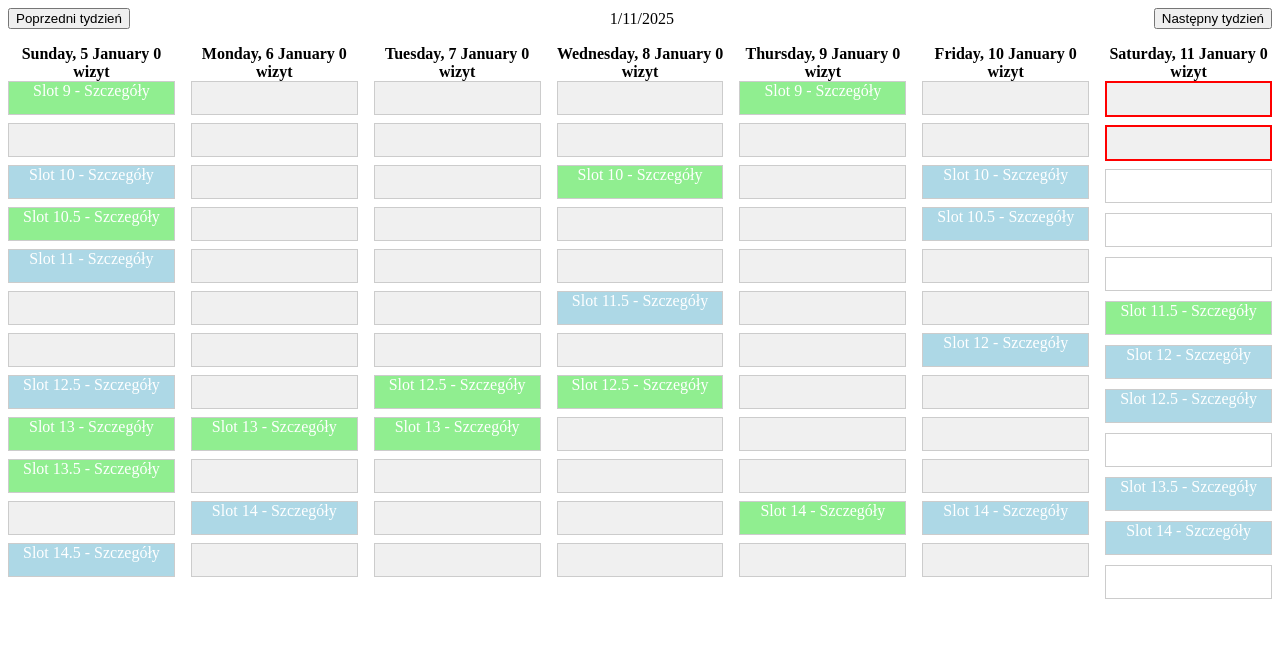
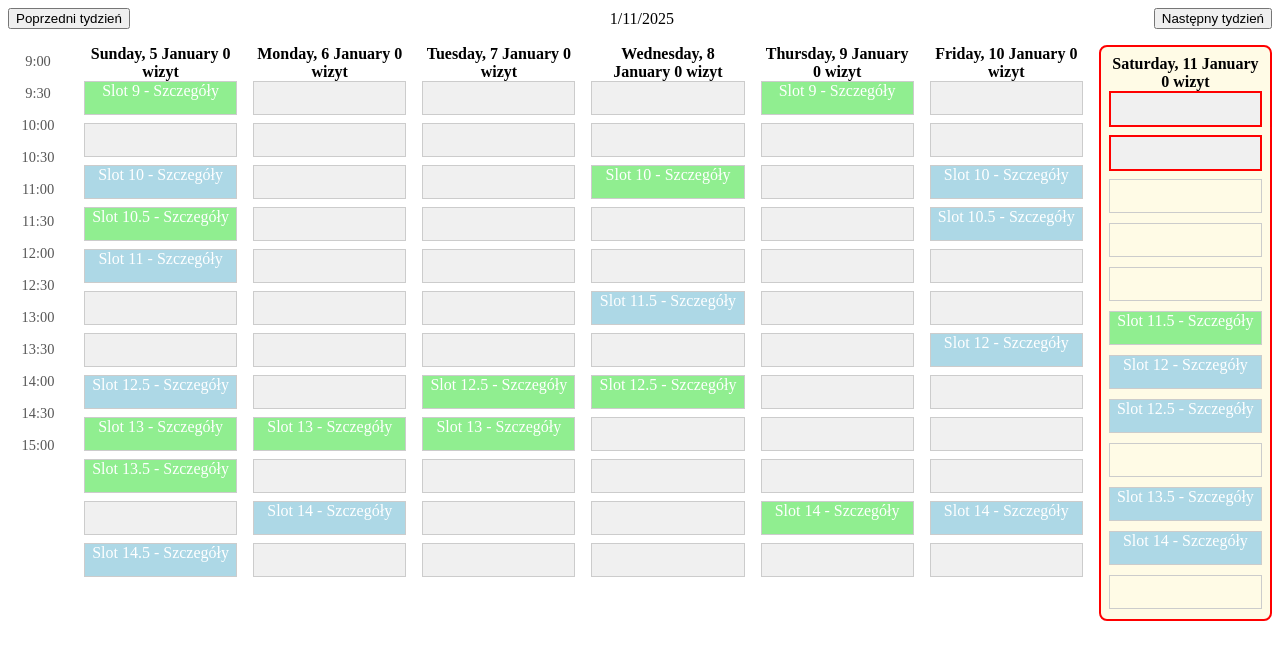
Before and after one commit to kamilabla/Konsultacje-lekarskie, an Angular app in the folder lekarz-kalendarz/: page / in a window 1280 px wide. Shown: the top 660 px of the page. Built offline with nearby package versions, Linux system fonts and the light colour scheme.

Commit message:
dodano godziny

```diff
--- a/lekarz-kalendarz/src/app/calendar/calendar.component.css
+++ b/lekarz-kalendarz/src/app/calendar/calendar.component.css
@@ -47,3 +47,42 @@
   .slot.current {
     border: 2px solid red;
   }
+
+  .today {
+    border: 2px solid red;
+    border-radius: 8px;
+    padding: 0.5rem;
+    background-color: #fffbe6; /* Opcjonalne delikatne podświetlenie */
+  }
+
+  .content {
+    display: flex;
+  }
+
+  .hours {
+    width: 60px;
+    display: flex;
+    flex-direction: column;
+    align-items: center;
+    padding-right: 1rem;
+  }
+
+  .hour {
+    height: 2rem;
+    display: flex;
+    justify-content: center;
+    align-items: center;
+    font-size: 0.9rem;
+    color: #555;
+  }
+
+  .days {
+    flex: 1;
+    display: flex;
+  }
+
+  .day {
+    flex: 1;
+    display: flex;
+    flex-direction: column;
+  }
--- a/lekarz-kalendarz/src/app/calendar/calendar.component.html
+++ b/lekarz-kalendarz/src/app/calendar/calendar.component.html
@@ -5,8 +5,21 @@
       <button (click)="nextWeek()">Następny tydzień</button>
     </div>
 
+    <div class="content">
+      <!-- Kolumna z godzinami -->
+      <div class="hours">
+        <div *ngFor="let hour of hours" class="hour">
+          {{ hour }}
+        </div>
+      </div>
+
+      <!-- Kalendarz dni -->
       <div class="days">
-      <div *ngFor="let day of days" class="day">
+        <div
+          *ngFor="let day of days"
+          class="day"
+          [ngClass]="{ 'today': isToday(day.date) }"
+        >
           <div class="day-header">
             {{ day.date | date: 'EEEE, d MMMM' }}
             <span>{{ day.consultations.length }} wizyt</span>
@@ -32,3 +45,4 @@
         </div>
       </div>
     </div>
+  </div>
--- a/lekarz-kalendarz/src/app/calendar/calendar.component.ts
+++ b/lekarz-kalendarz/src/app/calendar/calendar.component.ts
@@ -1,18 +1,21 @@
 import { Component } from '@angular/core';
 import { CommonModule } from '@angular/common';
-
 
 @Component({
   selector: 'app-calendar',
   standalone: true,
-  imports: [CommonModule], // Dodano CommonModule
+  imports: [CommonModule],
   templateUrl: './calendar.component.html',
   styleUrls: ['./calendar.component.css'],
 })
 export class CalendarComponent {
-  days = this.generateWeek();
+  days = this.generateWeek(); // Generowanie dni tygodnia
+  hours: string[] = []; // Tablica godzin
+  currentWeek = new Date().toLocaleDateString(); // Bieżący tydzień w czytelnym formacie
 
-  currentWeek = new Date().toLocaleDateString();
+  constructor() {
+    this.generateHours(); // Wygenerowanie godzin podczas inicjalizacji
+  }
 
   generateWeek() {
     const week = [];
@@ -45,6 +48,18 @@ export class CalendarComponent {
     return slots;
   }
 
+  generateHours() {
+    const startHour = 9; // Godzina startowa
+    const endHour = 15; // Godzina końcowa
+    const interval = 0.5; // Interwał w godzinach (30 minut)
+
+    for (let hour = startHour; hour <= endHour; hour += interval) {
+      const fullHour = Math.floor(hour);
+      const minutes = hour % 1 === 0 ? '00' : '30';
+      this.hours.push(`${fullHour}:${minutes}`);
+    }
+  }
+
   getConsultationColor(type: string): string {
     return type === 'konsultacja' ? 'lightblue' : 'lightgreen';
   }
@@ -66,6 +81,15 @@ export class CalendarComponent {
     );
   }
 
+  isToday(date: Date): boolean {
+    const today = new Date();
+    return (
+      date.getDate() === today.getDate() &&
+      date.getMonth() === today.getMonth() &&
+      date.getFullYear() === today.getFullYear()
+    );
+  }
+
   prevWeek() {
     console.log('Poprzedni tydzień');
   }
```
Lines whose indentation alone changed are shown as unchanged.
